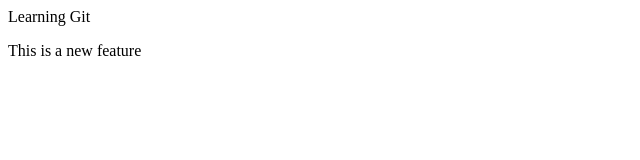
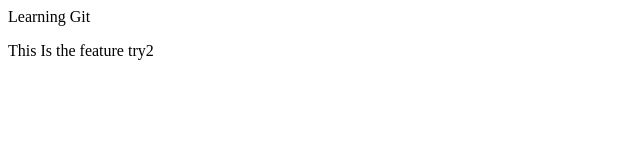
Before and after one commit to God-Zayn/localrepo, a plain HTML site: page index.html in a window 1280 px wide. Shown: the full height of the page, 0-640 px from the left. Drawn offline with Linux system fonts and the light colour scheme.

Commit message:
add feature again

```diff
--- a/index.html
+++ b/index.html
@@ -1,2 +1,2 @@
 <p>Learning Git</p>
-<P>This is a new feature</P>
+<p>This Is the feature try2</p>
```
